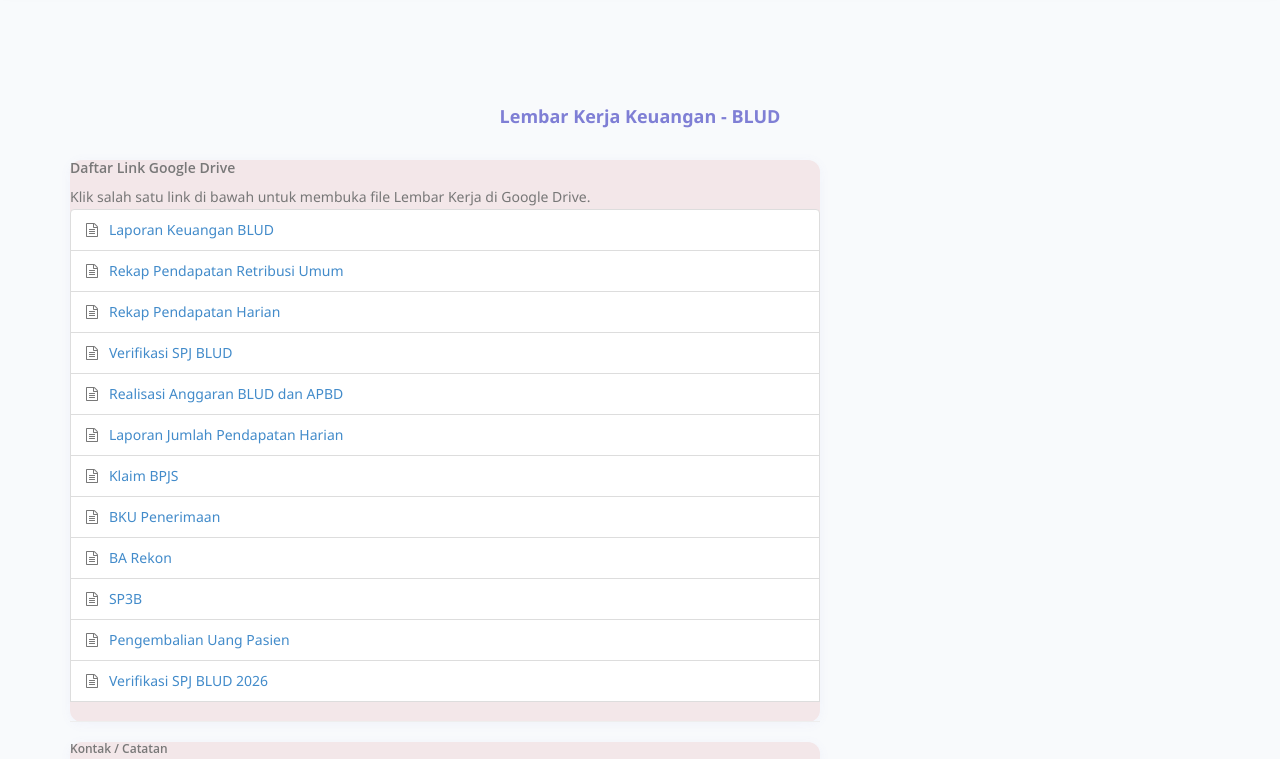
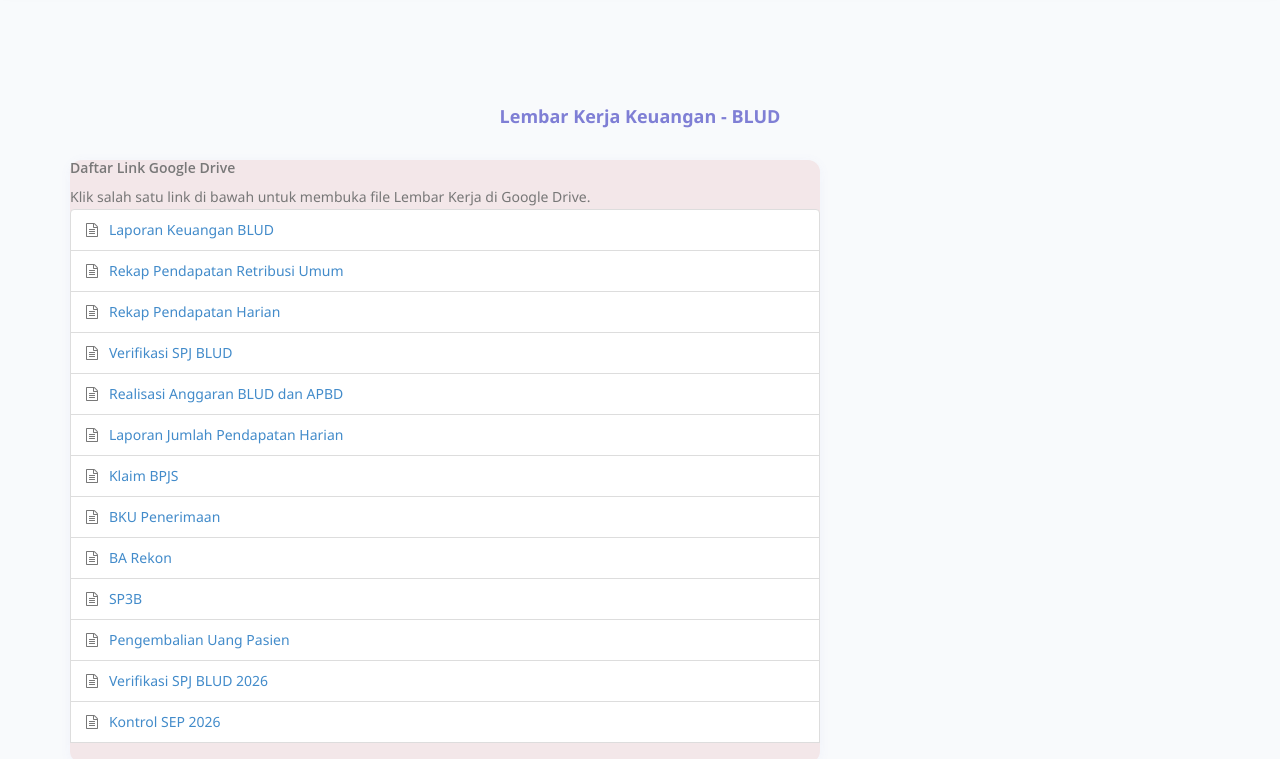
Before and after one commit to ryamore/SOLID, a plain HTML site: page bludpenerimaan.html in a window 1280 px wide. Shown: the part 58-817 px from the top of the page. Drawn offline with nearby package versions, Linux system fonts and the light colour scheme.

Commit message:
Update bludpenerimaan.html

```diff
--- a/bludpenerimaan.html
+++ b/bludpenerimaan.html
@@ -133,6 +133,10 @@
                             <i class="fa fa-file-text-o" aria-hidden="true"></i>
                             &nbsp; <a href="https://docs.google.com/spreadsheets/d/1gIGoiiGFT7SJFWB-X1C30fEeBb5OFeXXG1aAzJRnNSE/edit?gid=1743355822#gid=1743355822" target="_blank">Verifikasi SPJ BLUD 2026</a>
                         </li>
+						<li class="list-group-item drive-link">
+                            <i class="fa fa-file-text-o" aria-hidden="true"></i>
+                            &nbsp; <a href="https://docs.google.com/spreadsheets/d/1RXCGRQxwAyT-6EinYkL6p3elTzdtF7uIe16vHkxhZGw/edit?gid=759693238#gid=759693238" target="_blank">Kontrol SEP 2026</a>
+                        </li>
 
                     <hr>
                     <!-- <p class="small text-muted">Petunjuk: Untuk mengganti link, buka file <code>lembar-kerja.html</code> dan ubah atribut <code>href</code> pada elemen <code>&lt;a&gt;</code> yang sesuai dengan URL berbagi Google Drive Anda. Pastikan URL menggunakan format berbagi publik atau 'Anyone with the link'.</p> -->
```
